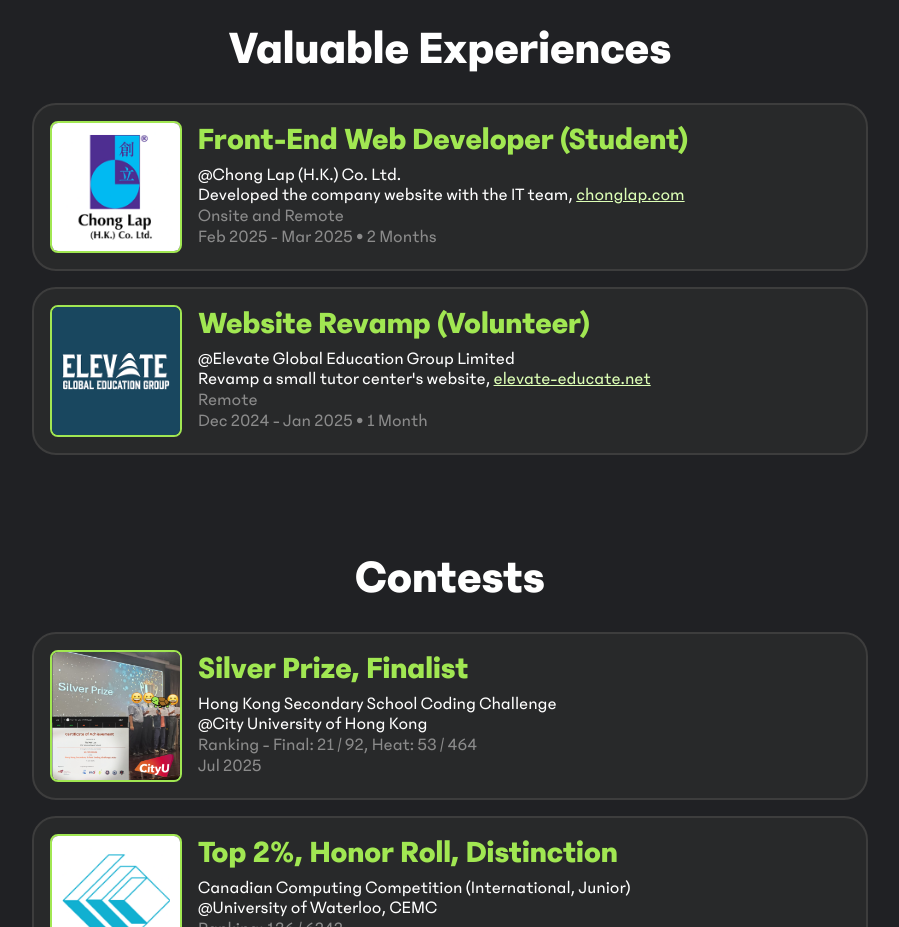
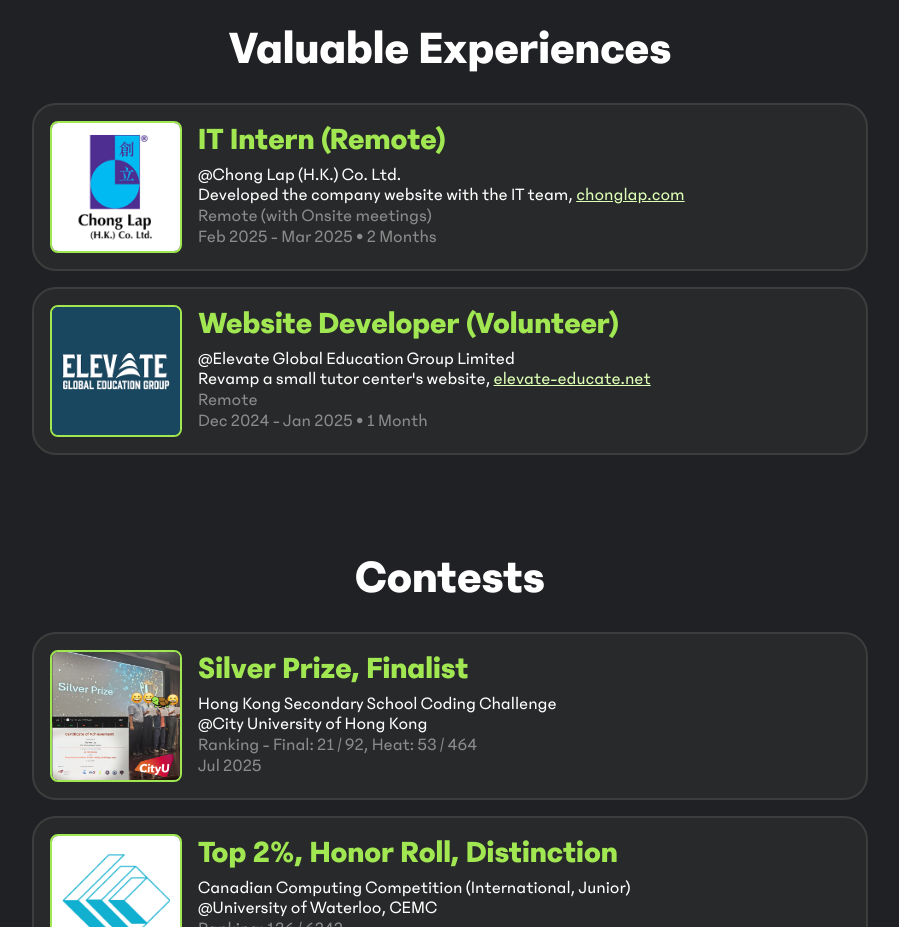
Before and after one commit to udontur/hadrian-cc, a React (Vite) app: page / in a window 1280 px wide. Shown: the part 1160-2087 px from the top of the page, without its empty margins (190-1089 px from the left). Built offline with nearby package versions, Linux system fonts and the light colour scheme.

Commit message:
chore: change wording

```diff
--- a/src/page/content/Experiences.jsx
+++ b/src/page/content/Experiences.jsx
@@ -2,7 +2,7 @@
 import Title from '../components/Title.jsx';
 import Cardexp from "../components/Cardexp.jsx";
 
-function Experiences() {
+export default function Experiences() {
   return (
     <div className="center" id="experience">
         <Title
@@ -10,17 +10,17 @@ function Experiences() {
         />
         <Cardexp
             image="/img/chonglap.png"
-            title="Front-End Web Developer (Student)"
+            title="IT Intern (Remote)"
             place="@Chong Lap (H.K.) Co. Ltd."
             desc="Developed the company website with the IT team"
             link="https://hk.chonglap.com"
             linktxt="chonglap.com"
-            sub="Onsite and Remote"
+            sub="Remote (with Onsite meetings)"
             date="Feb 2025 - Mar 2025 • 2 Months"
         />
         <Cardexp
             image="/img/elevate-logo.png"
-            title="Website Revamp (Volunteer)"
+            title="Website Developer (Volunteer)"
             place="@Elevate Global Education Group Limited"
             desc="Revamp a small tutor center's website"
             link="https://elevate-educate.net"
@@ -31,5 +31,3 @@ function Experiences() {
     </div>
   );
 }
-
-export default Experiences;
```
